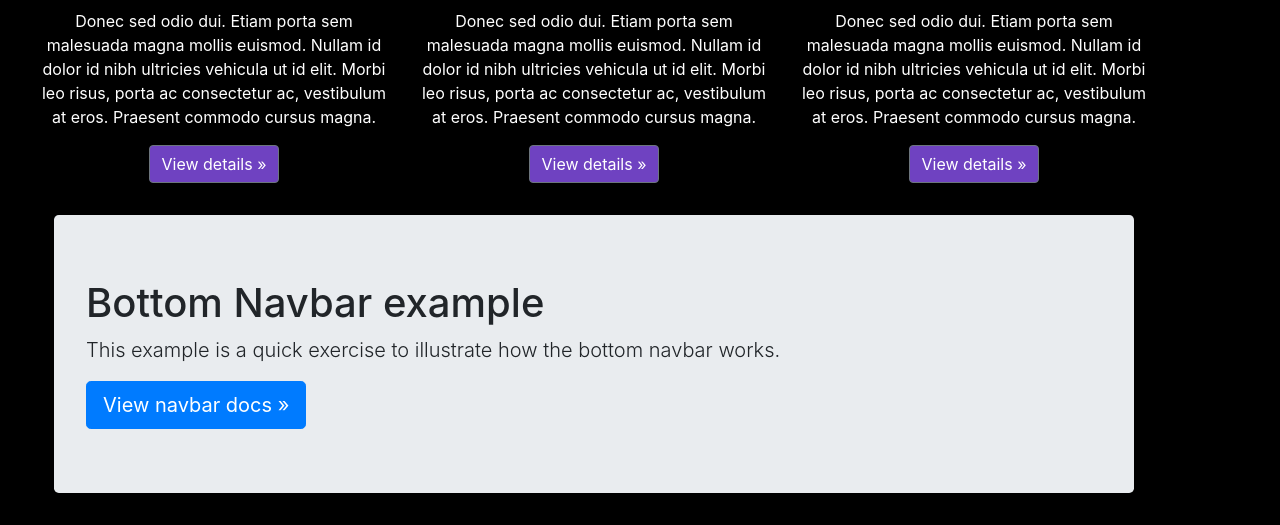
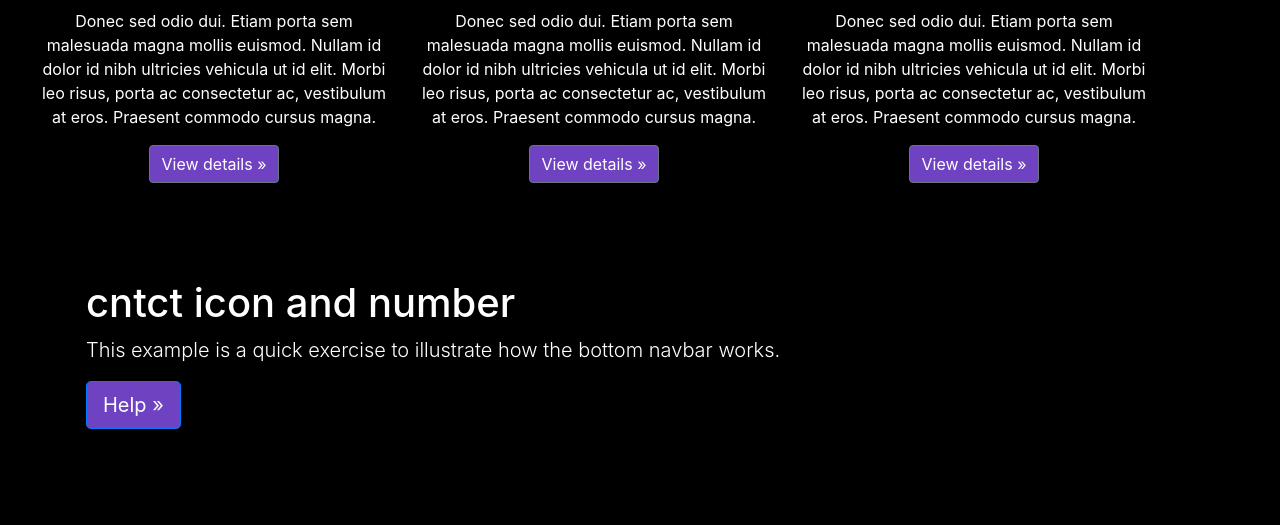
Before and after one commit to DishantWakalkar/VenueDBIT, a Django app: template venuewebsite/templates/index.html in a window 1280 px wide. Shown: the part 1250-1775 px from the top of the page. Run offline with Django 4.2, Linux system fonts and the light colour scheme; the template is opened without the code that fills it, so the values that code supplies are empty; parts of the project's set-up code (start-up, migrations or seed data) failed here and were passed over; some libraries are stand-ins or nearby versions.

Commit message:
home page

```diff
--- a/venuewebsite/templates/index.html
+++ b/venuewebsite/templates/index.html
@@ -120,10 +120,10 @@
         </div><!-- /.col-lg-4 -->
       </div><!-- /.row -->
         <div class="container">
-          <div class="jumbotron mt-3">
-            <h1>Bottom Navbar example</h1>
-            <p class="lead">This example is a quick exercise to illustrate how the bottom navbar works.</p>
-            <a class="btn btn-lg btn-primary" href="../../components/navbar/" role="button">View navbar docs &raquo;</a>
+          <div class="jumbotron mt-3" style="background: black;">
+            <h1 style="color: rgb(255, 255, 255);">cntct icon and number</h1>
+            <p class="lead" style="color: rgb(255, 255, 255);">This example is a quick exercise to illustrate how the bottom navbar works.</p>
+            <a class="btn btn-lg btn-primary" href="../../components/navbar/" role="button" style="color: rgb(255, 255, 255); background: #6f42c1;" >Help &raquo;</a>
           </div>
         </div>
 
```
